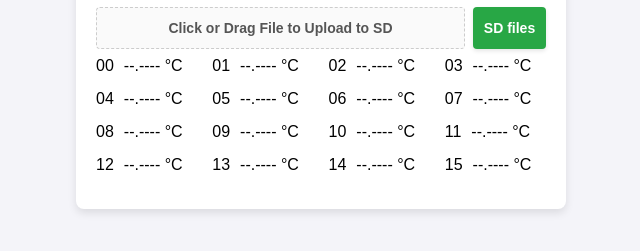
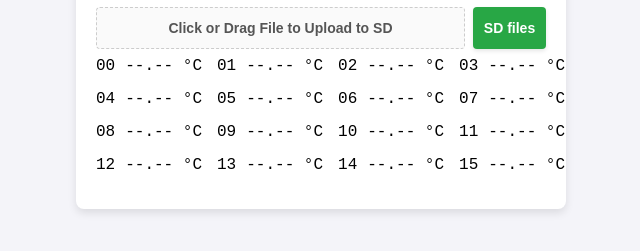
Before and after one commit to swoiwode/heat_zones, a plain HTML site: page data/index.html in a window 1280 px wide. Shown: the part 199-450 px from the top of the page, without its empty margins (319-959 px from the left). Drawn offline with Linux system fonts and the light colour scheme; no server answers.

Commit message:
temperature decimal to two places, monospace font.

```diff
--- a/data/index.html
+++ b/data/index.html
@@ -95,15 +95,20 @@
         font-size: 0.95rem;
         margin-bottom: 2px;      /* Reduced from 4px to pull text closer */
     }
+
+    .zone-card-box {
+        display: flex;          /* Forces items into a row */
+        align-items: center;    /* Vertically centers the text items */
+        gap: 10px;              /* Adds a neat gap between the number and temperature */
+
+        /* MOVED HERE: Applies to both the zone number and the temperature */
+        font-size: 1rem;
+        font-family: monospace;
+    }
+
     .zone-centered-temp {
-        font-size: 1rem;
-        /* font-family: monospace; */
-        margin-bottom: 0px;      /* Dropped to 0px to reclaim dead baseline space */
-    }
-    .zone-card-box {
-        display: flex;       /* Forces items into a row */
-        align-items: center; /* Vertically centers the text items */
-        gap: 10px;           /* Adds a neat gap between the number and temperature */
+        margin-bottom: 0px;     /* Keeps baseline space reclaimed */
+        white-space: nowrap;    /* Prevents the °C from wrapping if columns squeeze */
     }
   </style>
 </head>
@@ -149,97 +154,97 @@
         <!-- Zone 00 (Server) -->
         <div class="zone-card-box">
           <div class="zone-card-header">00</div>
-          <div id="node-temp-0" class="zone-centered-temp">--.---- °C</div>
+          <div id="node-temp-0" class="zone-centered-temp">--.-- °C</div>
         </div>
 
         <!-- Zone 01 -->
         <div class="zone-card-box">
           <div class="zone-card-header">01</div>
-          <div id="node-temp-1" class="zone-centered-temp">--.---- °C</div>
+          <div id="node-temp-1" class="zone-centered-temp">--.-- °C</div>
         </div>
 
         <!-- Zone 02 -->
         <div class="zone-card-box">
           <div class="zone-card-header">02</div>
-          <div id="node-temp-2" class="zone-centered-temp">--.---- °C</div>
+          <div id="node-temp-2" class="zone-centered-temp">--.-- °C</div>
         </div>
 
         <!-- Zone 03 -->
         <div class="zone-card-box">
           <div class="zone-card-header">03</div>
-          <div id="node-temp-3" class="zone-centered-temp">--.---- °C</div>
+          <div id="node-temp-3" class="zone-centered-temp">--.-- °C</div>
         </div>
 
         <!-- Zone 04 -->
         <div class="zone-card-box">
           <div class="zone-card-header">04</div>
-          <div id="node-temp-4" class="zone-centered-temp">--.---- °C</div>
+          <div id="node-temp-4" class="zone-centered-temp">--.-- °C</div>
         </div>
 
         <!-- Zone 05 -->
         <div class="zone-card-box">
           <div class="zone-card-header">05</div>
-          <div id="node-temp-5" class="zone-centered-temp">--.---- °C</div>
+          <div id="node-temp-5" class="zone-centered-temp">--.-- °C</div>
         </div>
 
         <!-- Zone 06 -->
         <div class="zone-card-box">
           <div class="zone-card-header">06</div>
-          <div id="node-temp-6" class="zone-centered-temp">--.---- °C</div>
+          <div id="node-temp-6" class="zone-centered-temp">--.-- °C</div>
         </div>
 
         <!-- Zone 07 -->
         <div class="zone-card-box">
           <div class="zone-card-header">07</div>
-          <div id="node-temp-7" class="zone-centered-temp">--.---- °C</div>
+          <div id="node-temp-7" class="zone-centered-temp">--.-- °C</div>
         </div>
 
         <!-- Zone 08 -->
         <div class="zone-card-box">
           <div class="zone-card-header">08</div>
-          <div id="node-temp-8" class="zone-centered-temp">--.---- °C</div>
+          <div id="node-temp-8" class="zone-centered-temp">--.-- °C</div>
         </div>
 
         <!-- Zone 09 -->
         <div class="zone-card-box">
           <div class="zone-card-header">09</div>
-          <div id="node-temp-9" class="zone-centered-temp">--.---- °C</div>
+          <div id="node-temp-9" class="zone-centered-temp">--.-- °C</div>
         </div>
 
         <!-- Zone 10 -->
         <div class="zone-card-box">
           <div class="zone-card-header">10</div>
-          <div id="node-temp-10" class="zone-centered-temp">--.---- °C</div>
+          <div id="node-temp-10" class="zone-centered-temp">--.-- °C</div>
         </div>
 
         <!-- Zone 11 -->
         <div class="zone-card-box">
           <div class="zone-card-header">11</div>
-          <div id="node-temp-11" class="zone-centered-temp">--.---- °C</div>
+          <div id="node-temp-11" class="zone-centered-temp">--.-- °C</div>
         </div>
 
         <!-- Zone 12 -->
         <div class="zone-card-box">
           <div class="zone-card-header">12</div>
-          <div id="node-temp-12" class="zone-centered-temp">--.---- °C</div>
+          <div id="node-temp-12" class="zone-centered-temp">--.-- °C</div>
         </div>
 
         <!-- Zone 13 -->
         <div class="zone-card-box">
           <div class="zone-card-header">13</div>
-          <div id="node-temp-13" class="zone-centered-temp">--.---- °C</div>
+          <div id="node-temp-13" class="zone-centered-temp">--.-- °C</div>
         </div>
 
         <!-- Zone 14 -->
         <div class="zone-card-box">
           <div class="zone-card-header">14</div>
-          <div id="node-temp-14" class="zone-centered-temp">--.---- °C</div>
+          <div id="node-temp-14" class="zone-centered-temp">--.-- °C</div>
         </div>
 
         <!-- Zone 15 -->
         <div class="zone-card-box">
           <div class="zone-card-header">15</div>
-          <div id="node-temp-15" class="zone-centered-temp">--.---- °C</div>
+          <div id="node-temp-15" class="zone-centered-temp">--.-- °C</div>
         </div>
 
         <!--
@@ -374,10 +379,10 @@
               if (tempDisplay) {
                   // If it is Node 00 (Server) OR marked online, display the live data
                   if (String(node.node_id) === "0" || node.online === true || node.online === "true") {
-                      tempDisplay.innerHTML = `${Number(node.temperature).toFixed(4)} °C`;
+                      tempDisplay.innerHTML = `${Number(node.temperature).toFixed(2)} °C`;
               } else {
                 // FIXED: Sub-nodes will now cleanly show the dash placeholder instead of text
-                tempDisplay.innerHTML = "--.---- °C";                    }
+                tempDisplay.innerHTML = "--.-- °C";                 }
               }
           });
       } catch (networkError) {
```
